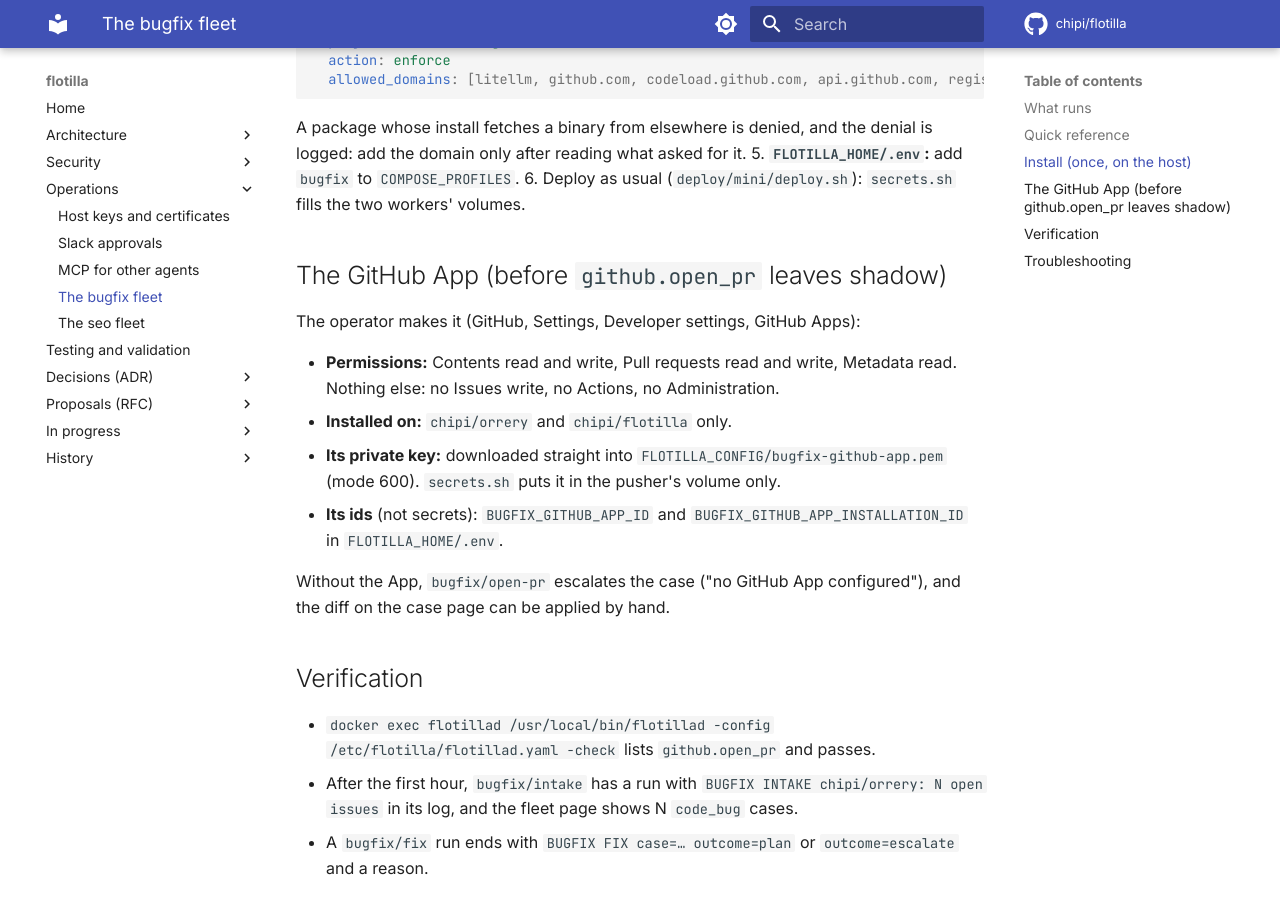
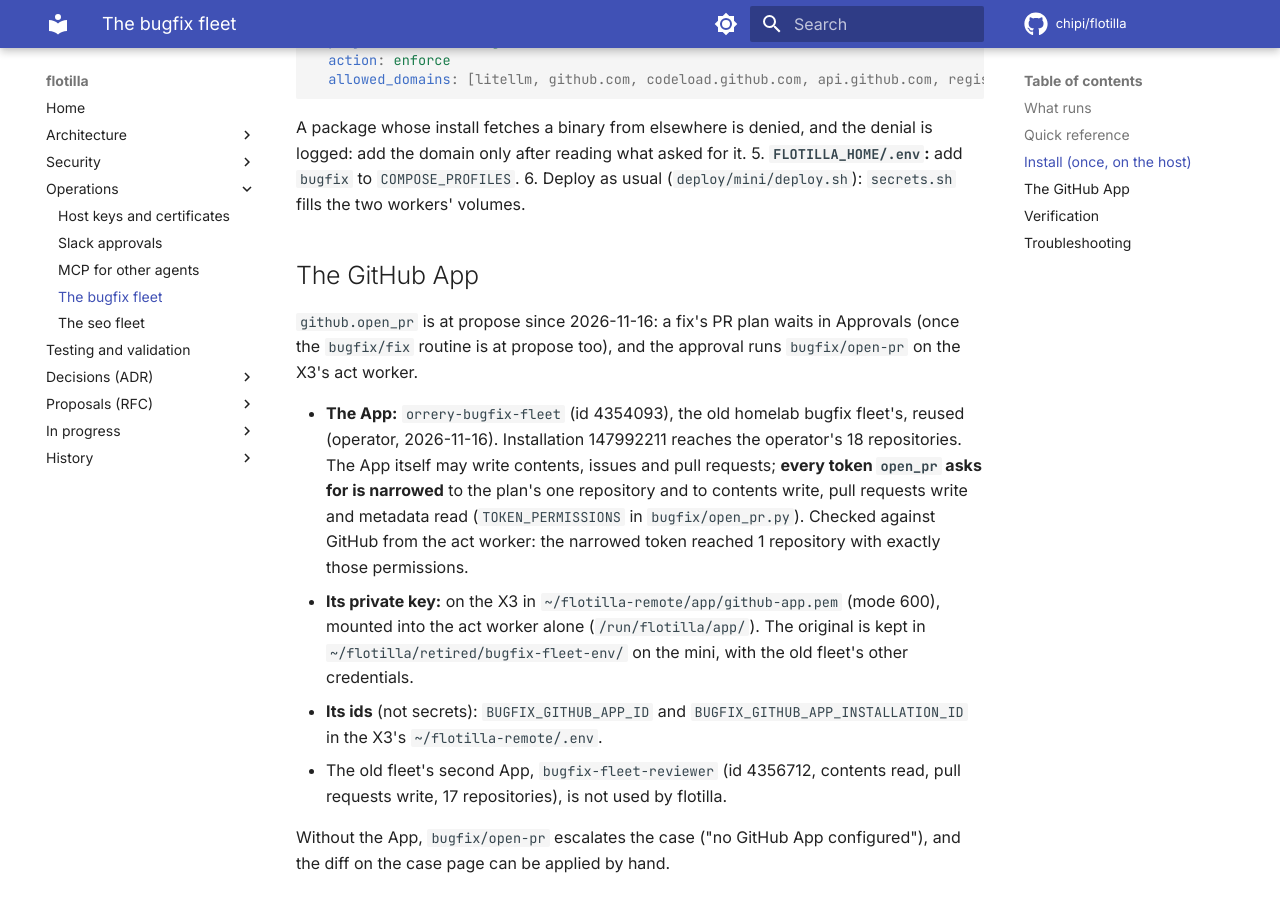
Before and after one commit to chipi/flotilla, an MkDocs documentation site: the page built from docs/operations/bugfix.md, in a window 1280 px wide and 900 px high, scrolled down 1746 px. Built offline with MkDocs 1.6.1 and Material for MkDocs 9.7.7, drawn with Linux system fonts in a browser that asks for light colours; comment, search, counter and statistics services are not loaded.

Commit message:
bugfix/open-pr: every installation token narrowed to the plan's repo, contents and PR write
The App now behind github.open_pr is the old homelab fleet's
orrery-bugfix-fleet (id 4354093), reused by the operator: it holds issues
write and its installation reaches 18 repositories, wider than SR-0001's
"contents and PR rights on two repos". open_pr now asks GitHub for a token
limited to the plan's repository and to contents write, pull requests write
and metadata read. From the X3's act worker through its proxy, such a token
reached 1 repository with exactly those permissions. Test: the token request
carries the narrowing; without it the test fails.

The runbook's App section says what is in place (the key on the X3, the ids in
the remote .env, the original kept on the mini) and SR-0001's H6 row is updated.

Co-Authored-By: Claude Opus 5.5 <noreply@anthropic.com>
Claude-Session: https://claude.ai/code/session_01DJqN6sxKNTCgKDsvQvKKZd

```diff
--- a/docs/operations/bugfix.md
+++ b/docs/operations/bugfix.md
@@ -70,17 +70,24 @@ printed.
 5. **`FLOTILLA_HOME/.env`:** add `bugfix` to `COMPOSE_PROFILES`.
 6. Deploy as usual (`deploy/mini/deploy.sh`): `secrets.sh` fills the two workers' volumes.
 
-## The GitHub App (before `github.open_pr` leaves shadow)
+## The GitHub App
 
-The operator makes it (GitHub, Settings, Developer settings, GitHub Apps):
+`github.open_pr` is at propose since 2026-11-16: a fix's PR plan waits in Approvals (once the
+`bugfix/fix` routine is at propose too), and the approval runs `bugfix/open-pr` on the X3's act worker.
 
-- **Permissions:** Contents read and write, Pull requests read and write, Metadata read. Nothing else:
-  no Issues write, no Actions, no Administration.
-- **Installed on:** `chipi/orrery` and `chipi/flotilla` only.
-- **Its private key:** downloaded straight into `FLOTILLA_CONFIG/bugfix-github-app.pem` (mode 600).
-  `secrets.sh` puts it in the pusher's volume only.
-- **Its ids** (not secrets): `BUGFIX_GITHUB_APP_ID` and `BUGFIX_GITHUB_APP_INSTALLATION_ID` in
-  `FLOTILLA_HOME/.env`.
+- **The App:** `orrery-bugfix-fleet` (id 4354093), the old homelab bugfix fleet's, reused (operator,
+  2026-11-16). Installation 147992211 reaches the operator's 18 repositories. The App itself may write
+  contents, issues and pull requests; **every token `open_pr` asks for is narrowed** to the plan's one
+  repository and to contents write, pull requests write and metadata read (`TOKEN_PERMISSIONS` in
+  `bugfix/open_pr.py`). Checked against GitHub from the act worker: the narrowed token reached 1
+  repository with exactly those permissions.
+- **Its private key:** on the X3 in `~/flotilla-remote/app/github-app.pem` (mode 600), mounted into
+  the act worker alone (`/run/flotilla/app/`). The original is kept in `~/flotilla/retired/bugfix-fleet-env/`
+  on the mini, with the old fleet's other credentials.
+- **Its ids** (not secrets): `BUGFIX_GITHUB_APP_ID` and `BUGFIX_GITHUB_APP_INSTALLATION_ID` in the X3's
+  `~/flotilla-remote/.env`.
+- The old fleet's second App, `bugfix-fleet-reviewer` (id 4356712, contents read, pull requests write,
+  17 repositories), is not used by flotilla.
 
 Without the App, `bugfix/open-pr` escalates the case ("no GitHub App configured"), and the diff on the
 case page can be applied by hand.
```
Also changed, not shown: docs/security-reviews/SR-0001-bugfix-coding-harness.md (+1 -1 lines), 2 other files.
